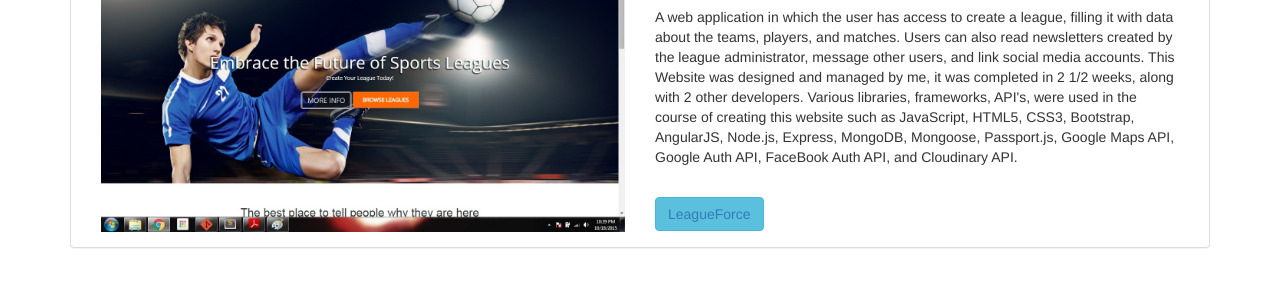
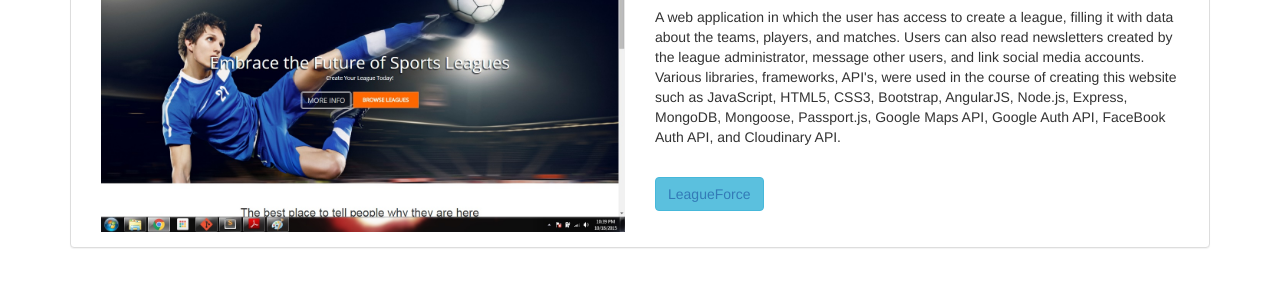
Before and after one commit to sinhvis/personalWebsite, a website: page views/index.html at #/projects in a window 1280 px wide. Shown: the part 520-806 px from the top of the page. Drawn offline with Linux system fonts and the light colour scheme; files whose address does not match are found by name.

Commit message:
Project description changed

```diff
--- a/public/templates/project.html
+++ b/public/templates/project.html
@@ -17,7 +17,7 @@
 						</div>
 						<div class="col-md-6">
 							<h1 style="color: #3270c1">League Force</h1>
-							<p>A web application in which the user has access to create a league, filling it with data about the  teams, players, and matches. Users can also read newsletters created by the league administrator, message other users, and link social media accounts. This Website was designed and managed by me, it was completed in 2 1/2 weeks, along with 2 other developers. Various libraries, frameworks, API's, were used in the course of creating this website such as JavaScript, HTML5, CSS3, Bootstrap, AngularJS, Node.js, Express, MongoDB, Mongoose, Passport.js, Google Maps API, Google Auth API, FaceBook Auth API, and Cloudinary API. </p>
+							<p>A web application in which the user has access to create a league, filling it with data about the  teams, players, and matches. Users can also read newsletters created by the league administrator, message other users, and link social media accounts. Various libraries, frameworks, API's, were used in the course of creating this website such as JavaScript, HTML5, CSS3, Bootstrap, AngularJS, Node.js, Express, MongoDB, Mongoose, Passport.js, Google Maps API, Google Auth API, FaceBook Auth API, and Cloudinary API. </p>
 							<br>
 							<a><button class="btn btn-info"><a href="http://www.leagueforce.us/">LeagueForce</a></button></a>
 						</div>
```
